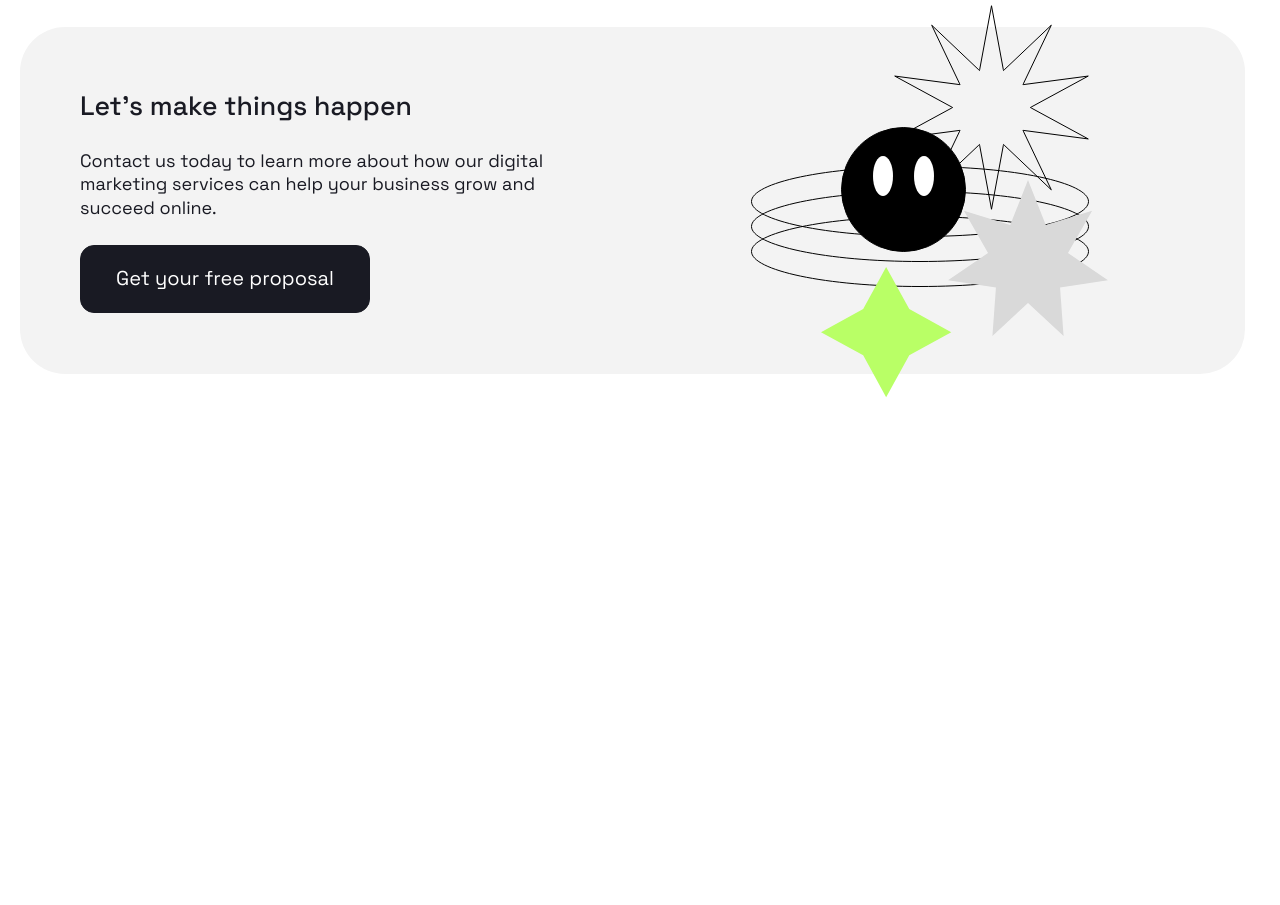
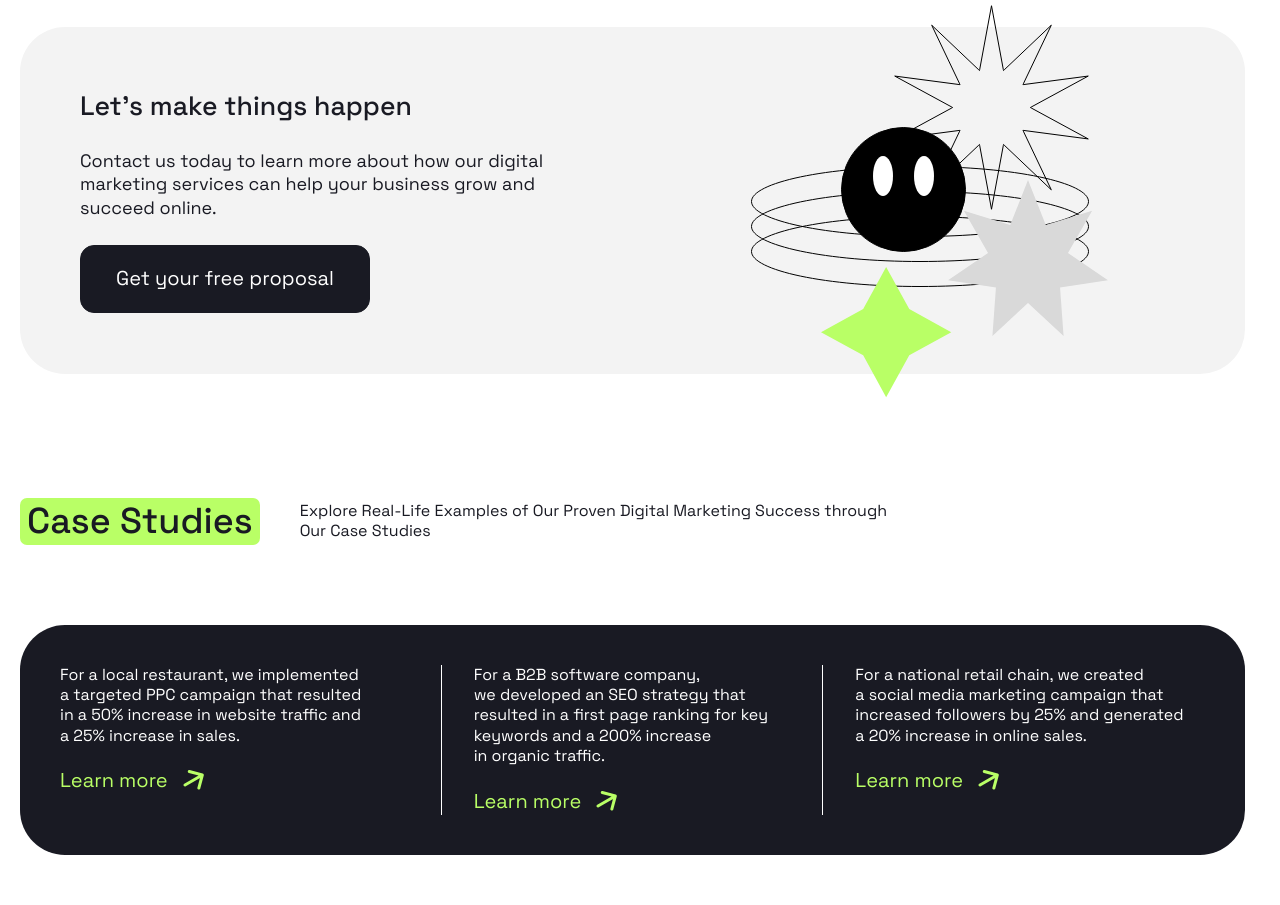
Before and after one commit to Artiom-Work/positivus, a website built with Vite: page index.html in a window 1280 px wide. Shown: the part 2094-2999 px from the top of the page. Before the commit the page ends 2542 px from the top, so only its background shows below. Built offline with nearby package versions, Linux system fonts and the light colour scheme.

Commit message:
added section . block studies

```diff
--- a/index.html
+++ b/index.html
@@ -292,6 +292,74 @@
 				</div>
 			</div>
 		</section>
+
+		<section class="section section-hidden-x container">
+			<header class="section__header">
+				<h2 class="section__title puddle-bg">
+					Case Studies
+				</h2>
+				<div class="section__description">
+					<p>
+						Explore Real-Life Examples of&nbsp;Our Proven Digital Marketing Success through Our Case Studies
+					</p>
+				</div>
+			</header>
+
+			<div class="section__body">
+				<div class="studies">
+					<ul class="studies__list">
+						<li class="studies__item">
+							<div class="studies__description">
+								<p>
+									For a&nbsp;local restaurant, we&nbsp;implemented a&nbsp;targeted PPC campaign that resulted
+									in&nbsp;a&nbsp;50% increase in&nbsp;website traffic and a&nbsp;25% increase in&nbsp;sales.
+								</p>
+							</div>
+							<a class="studies__link" href="/">
+								<span>Learn more</span>
+								<svg width="21" height="20" viewBox="0 0 21 20" fill="none" xmlns="http://www.w3.org/2000/svg">
+									<path
+										d="M1.25 13.701C0.532561 14.1152 0.286748 15.0326 0.700962 15.75C1.11518 16.4674 2.03256 16.7133 2.75 16.299L1.25 13.701ZM20.7694 5.38823C20.9838 4.58803 20.5089 3.76552 19.7087 3.55111L6.66874 0.0570541C5.86854 -0.157359 5.04603 0.317515 4.83162 1.11771C4.61721 1.91791 5.09208 2.74042 5.89228 2.95483L17.4834 6.06066L14.3776 17.6518C14.1631 18.452 14.638 19.2745 15.4382 19.4889C16.2384 19.7033 17.0609 19.2284 17.2753 18.4282L20.7694 5.38823ZM2.75 16.299L20.0705 6.29904L18.5705 3.70096L1.25 13.701L2.75 16.299Z"
+										fill="#B9FF66" />
+								</svg>
+							</a>
+						</li>
+						<li class="studies__item">
+							<div class="studies__description">
+								<p>
+									For a&nbsp;B2B software company, we&nbsp;developed an&nbsp;SEO strategy that resulted
+									in&nbsp;a&nbsp;first page ranking for key keywords and a&nbsp;200% increase in&nbsp;organic traffic.
+								</p>
+							</div>
+							<a class="studies__link" href="/">
+								<span>Learn more</span>
+								<svg width="21" height="20" viewBox="0 0 21 20" fill="none" xmlns="http://www.w3.org/2000/svg">
+									<path
+										d="M1.25 13.701C0.532561 14.1152 0.286748 15.0326 0.700962 15.75C1.11518 16.4674 2.03256 16.7133 2.75 16.299L1.25 13.701ZM20.7694 5.38823C20.9838 4.58803 20.5089 3.76552 19.7087 3.55111L6.66874 0.0570541C5.86854 -0.157359 5.04603 0.317515 4.83162 1.11771C4.61721 1.91791 5.09208 2.74042 5.89228 2.95483L17.4834 6.06066L14.3776 17.6518C14.1631 18.452 14.638 19.2745 15.4382 19.4889C16.2384 19.7033 17.0609 19.2284 17.2753 18.4282L20.7694 5.38823ZM2.75 16.299L20.0705 6.29904L18.5705 3.70096L1.25 13.701L2.75 16.299Z"
+										fill="#B9FF66" />
+								</svg>
+							</a>
+						</li>
+						<li class="studies__item">
+							<div class="studies__description">
+								<p>
+									For a&nbsp;national retail chain, we&nbsp;created a&nbsp;social media marketing campaign that
+									increased followers by&nbsp;25% and generated a&nbsp;20% increase in&nbsp;online sales.
+								</p>
+							</div>
+							<a class="studies__link" href="/">
+								<span>Learn more</span>
+								<svg width="21" height="20" viewBox="0 0 21 20" fill="none" xmlns="http://www.w3.org/2000/svg">
+									<path
+										d="M1.25 13.701C0.532561 14.1152 0.286748 15.0326 0.700962 15.75C1.11518 16.4674 2.03256 16.7133 2.75 16.299L1.25 13.701ZM20.7694 5.38823C20.9838 4.58803 20.5089 3.76552 19.7087 3.55111L6.66874 0.0570541C5.86854 -0.157359 5.04603 0.317515 4.83162 1.11771C4.61721 1.91791 5.09208 2.74042 5.89228 2.95483L17.4834 6.06066L14.3776 17.6518C14.1631 18.452 14.638 19.2745 15.4382 19.4889C16.2384 19.7033 17.0609 19.2284 17.2753 18.4282L20.7694 5.38823ZM2.75 16.299L20.0705 6.29904L18.5705 3.70096L1.25 13.701L2.75 16.299Z"
+										fill="#B9FF66" />
+								</svg>
+							</a>
+						</li>
+					</ul>
+				</div>
+			</div>
+		</section>
 	</main>
 
 
--- /dev/null
+++ b/src/styles/blocks/_studies.scss
@@ -0,0 +1,64 @@
+.studies {
+  // for slider ,In HTML add class "section-hidden-x" !
+  @include desktop-media-above {
+    padding: 70px 60px;
+  }
+  @include mobile-media-above {
+    border-radius: var(--border-radius-large);
+    background-color: var(--color-dark);
+    color: var(--color-light);
+    padding: 40px;
+  }
+  &__list {
+    display: grid;
+    grid-template-columns: repeat(3, 1fr);
+
+    @include mobile-media {
+      // for slider In HTML add class hidden-x !
+      scroll-snap-type: x mandatory; // for slider
+      overflow-x: scroll; // for slider
+      width: 100vw; // for slider
+      column-gap: 20px;
+    }
+  }
+  &__item {
+    --studiesItemPaddingX: 64px;
+
+    display: flex;
+    flex-direction: column;
+    row-gap: 20px;
+
+    @include desktop-media {
+      --studiesItemPaddingX: 32px;
+    }
+    @include mobile-media-above {
+      &:not(:first-child) {
+        padding-left: var(--studiesItemPaddingX);
+      }
+      &:not(:last-child) {
+        padding-right: var(--studiesItemPaddingX);
+        border-right: 1px solid var(--color-light);
+      }
+    }
+    @include mobile-media {
+      min-width: 350px; // for slider
+      padding: 42px 50px;
+      color: var(--color-light);
+      background-color: var(--color-dark);
+      border-radius: var(--border-radius-large);
+      scroll-snap-align: start; // for slider
+    }
+  }
+
+  &__link {
+    display: inline-flex;
+    align-items: center;
+    column-gap: 15px;
+    font-size: 20px;
+    line-height: 1.4;
+    color: var(--color-accent);
+    @include hover {
+      opacity: 0.7;
+    }
+  }
+}
--- a/src/styles/styles.scss
+++ b/src/styles/styles.scss
@@ -18,3 +18,4 @@
 @import "./blocks/_services.scss";
 @import "./blocks/_service-card.scss";
 @import "./blocks/_banner.scss";
+@import "./blocks/_studies.scss";
```
Also changed, not shown: README.md.
